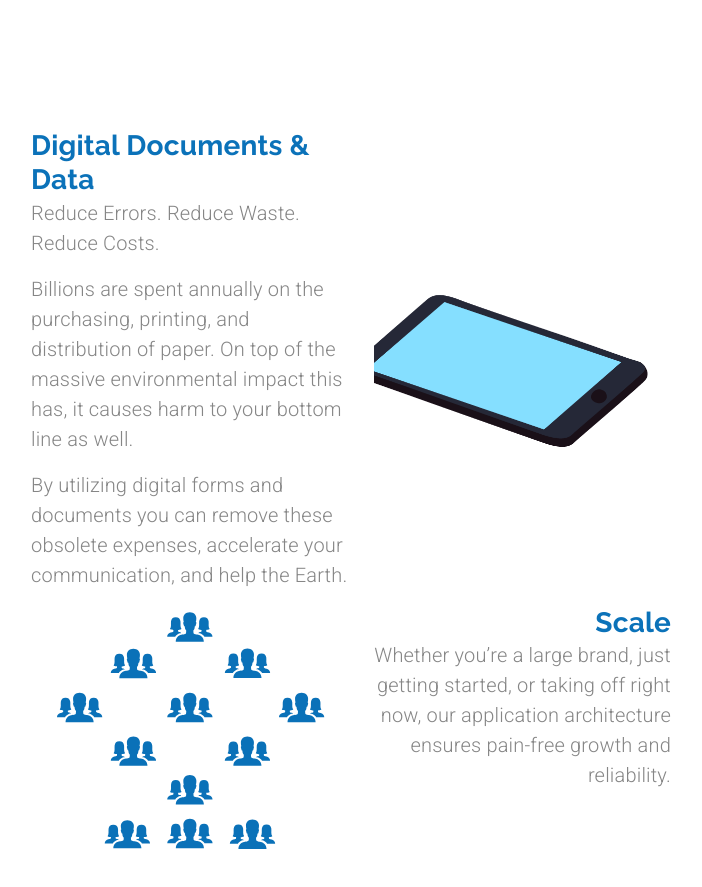
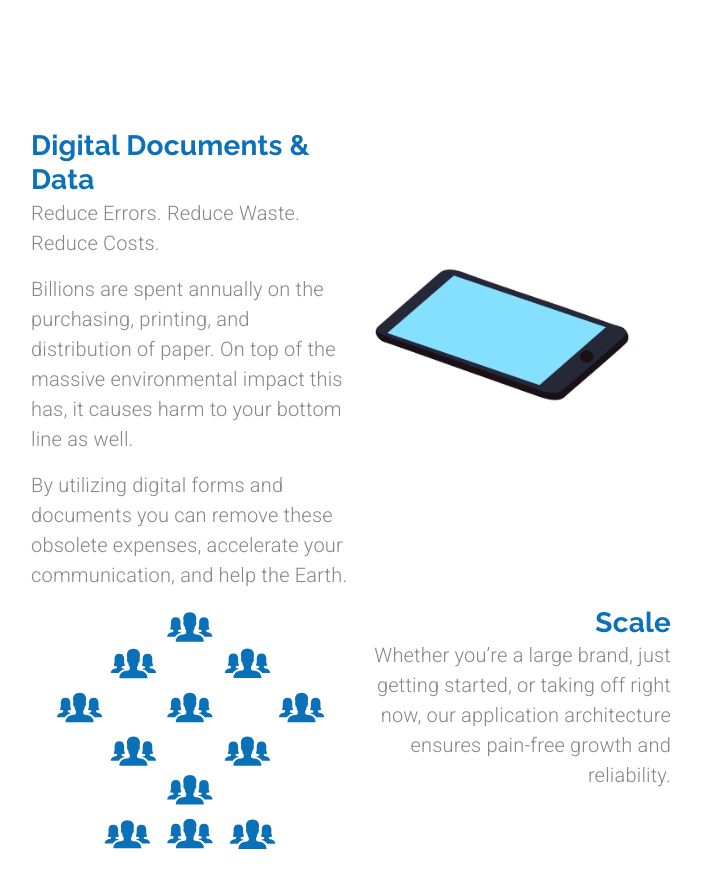
Before and after one commit to PupRiku/arcdevelopment_class, a React (Create React App) app: page /customsoftware in a window 1280 px wide. Shown: the part 1180-2067 px from the top of the page, without its empty margins (49-751 px from the left). Built offline with nearby package versions, Linux system fonts and the light colour scheme.

Commit message:
fix animation size

```diff
--- a/src/components/CustomSoftware.js
+++ b/src/components/CustomSoftware.js
@@ -192,7 +192,7 @@ export default function CustomSoftware(props) {
           <Grid item md>
             <Lottie
               options={documentsOptions}
-              style={{ maxHeight: 325, maxWidth: 275, minHeight: 275 }}
+              style={{ maxHeight: 275, maxWidth: 275, minHeight: 250 }}
             />
           </Grid>
         </Grid>
```
